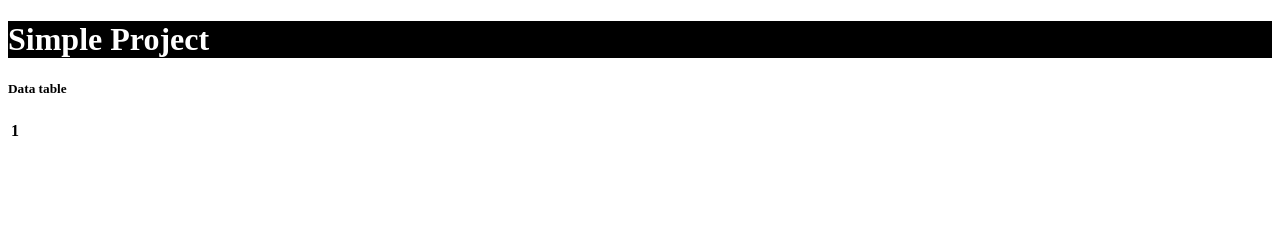
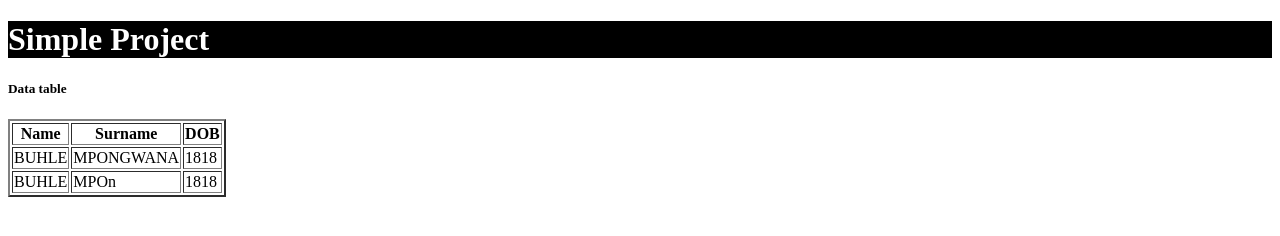
Before and after one commit to Bengu-430/Firstproject, a plain HTML site: page index.html in a window 1280 px wide. Drawn offline with Linux system fonts and the light colour scheme.

Commit message:
simple table

```diff
--- a/index.html
+++ b/index.html
@@ -9,9 +9,24 @@
 <body>
     <h1 style="background-color: black; color: white;">Simple Project</h1>
 
-    <table>
+    <table border="2">
        <h5>Data table</h5>
-       <th>1</th>
+       <thead>
+        <th>Name</th>
+        <th>Surname</th>
+        <th>DOB</th>
+       </thead>
+       <tr>
+        <td>BUHLE</td>
+        <td>MPONGWANA</td>
+        <td>1818</td>
+       </tr>
+       <tr>
+        <td>BUHLE</td>
+        <td>MPOn</td>
+        <td>1818</td>
+       </tr>
+
     </table>
 </body>
 </html>
```
